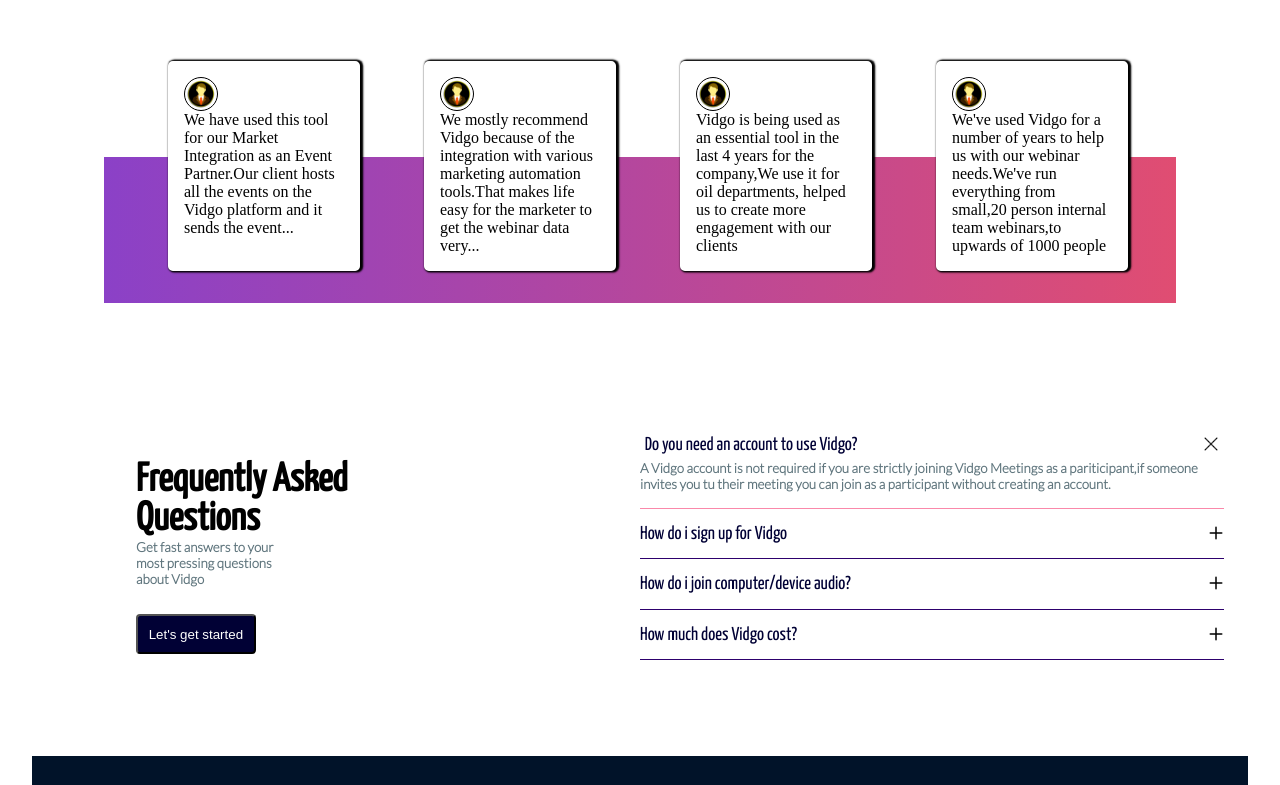
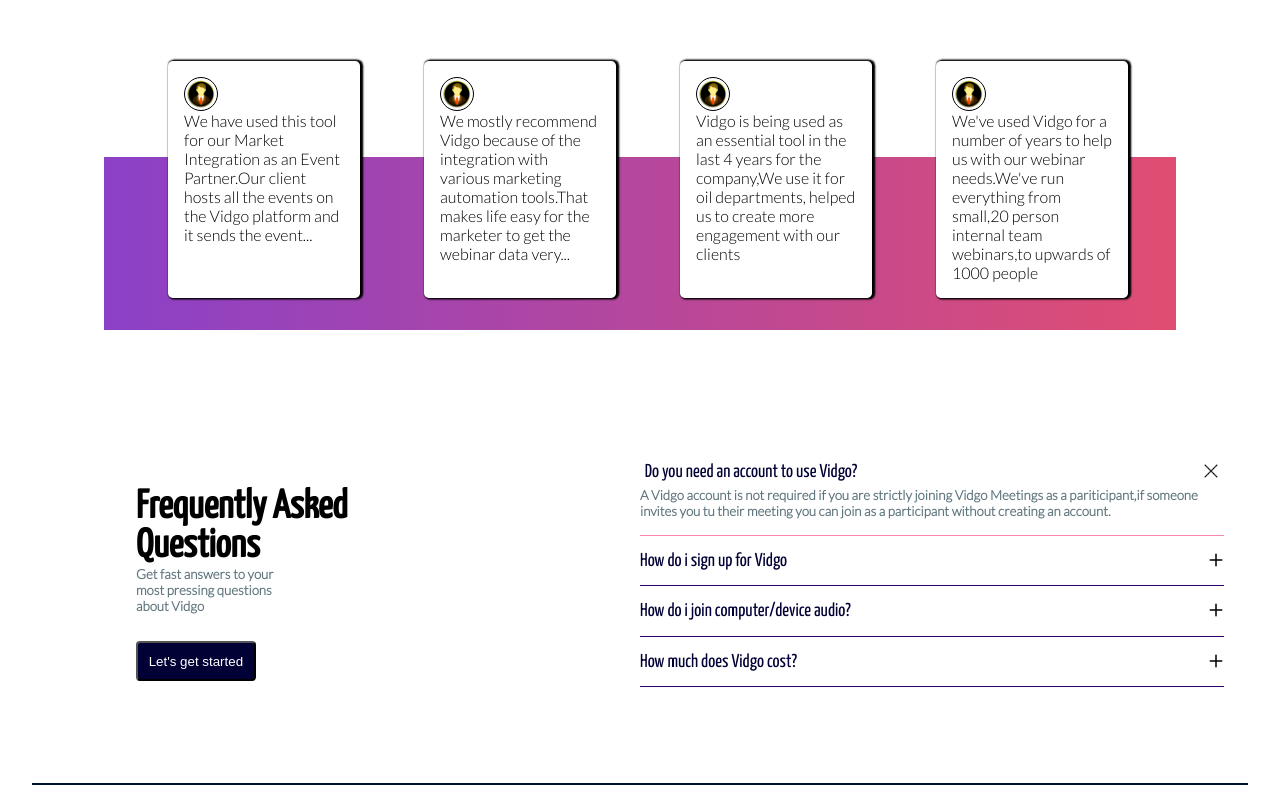
Before and after one commit to IdrisDY/Vidgo-Landing-Page, a plain HTML site: page index.html in a window 1280 px wide. Shown: the part 3146-3931 px from the top of the page. Drawn offline with nearby package versions, Linux system fonts and the light colour scheme.

Commit message:
review text font change

```diff
--- a/real.css
+++ b/real.css
@@ -177,6 +177,9 @@ h5{
 }
 #mid-h5{
 margin-top: .6em;
+}
+p{
+font-family: "Lato";
 }
 .low-grid{
    display: grid;
```
